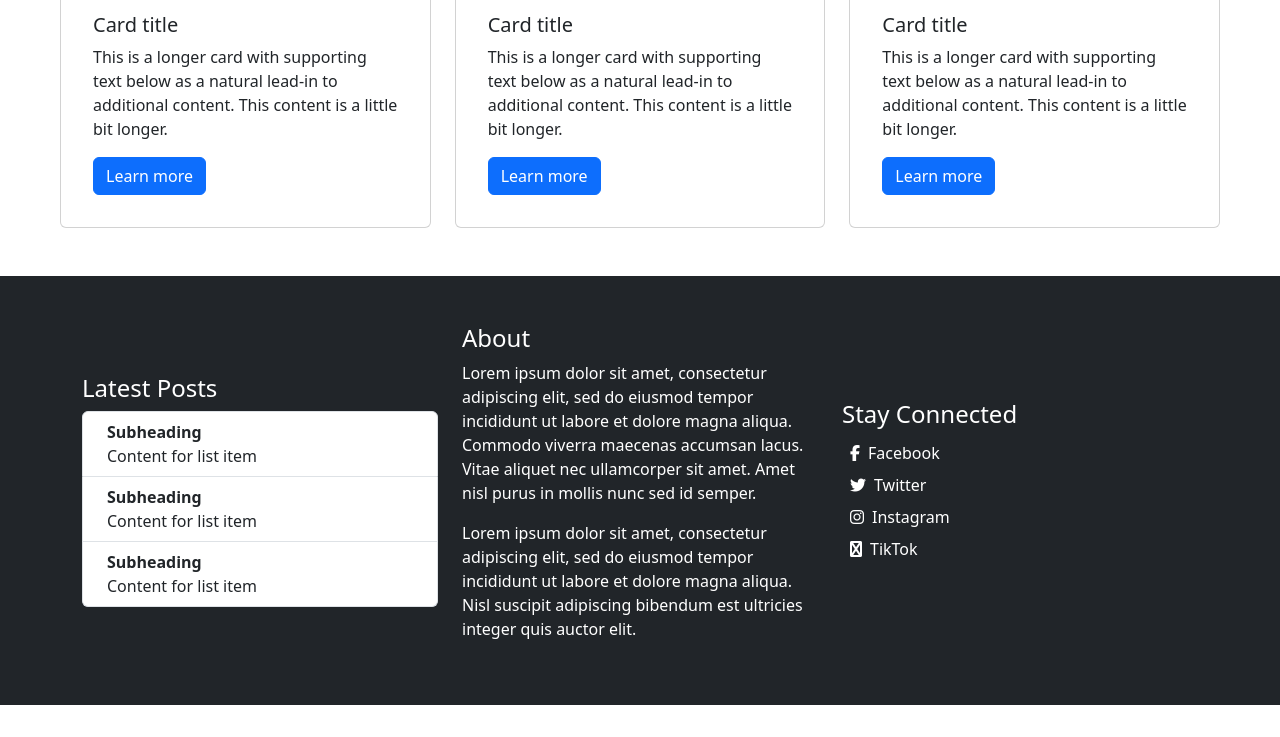
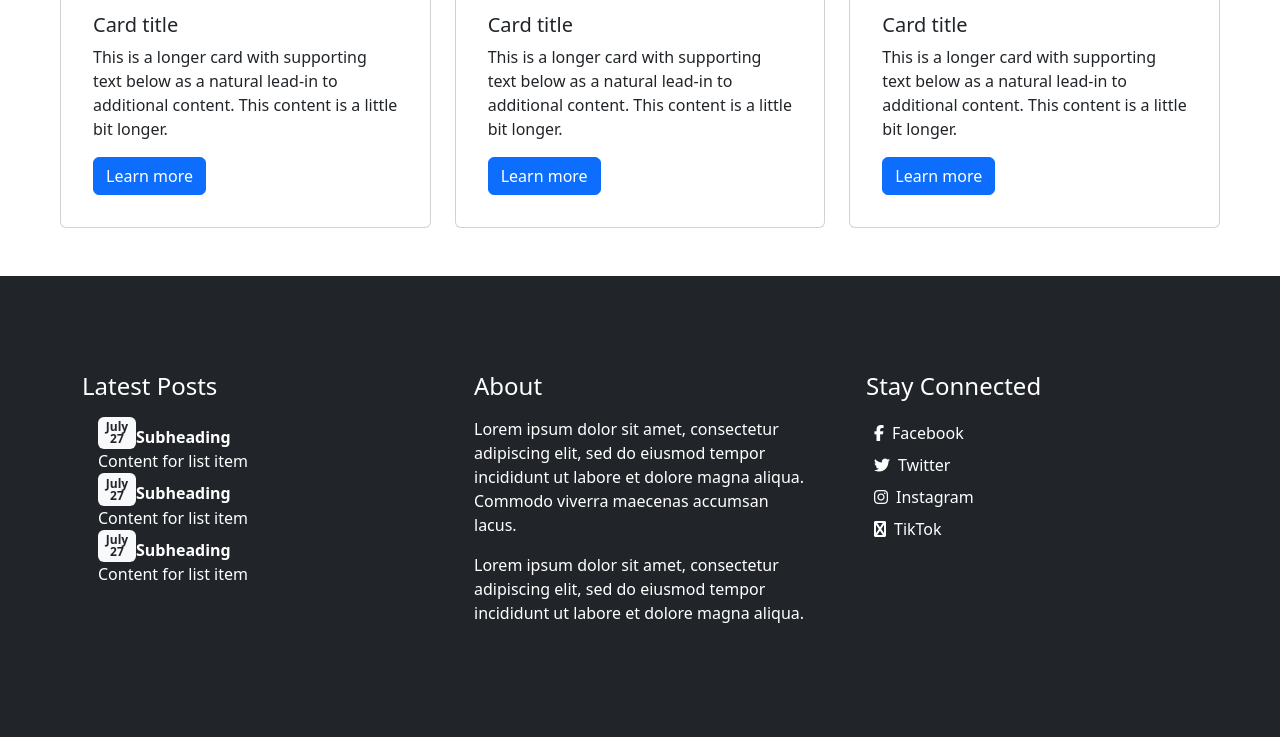
Before and after one commit to AshDesignsllc/Bootstrap_Debrief, a plain HTML site: page index.html in a window 1280 px wide. Shown: the part 990-1727 px from the top of the page. Before the commit the page ends 1695 px from the top, so only its background shows below. Drawn offline with nearby package versions, Linux system fonts and the light colour scheme.

Commit message:
Add badges to latest posts

```diff
--- a/index.html
+++ b/index.html
@@ -97,38 +97,38 @@
     </main>
     <footer class="bg-dark text-white pt-5 pb-5">
         <div class="container">
-            <div class="row align-items-center">
-              <div class="col">
+            <div class="row align-items-start">
+              <div class="col pt-5">
                 <h4>Latest Posts</h3>
-                    <ol class="list-group">
+                    <ul class="list p-2">
                         <li class="list-group-item d-flex justify-content-between align-items-start">
                           <div class="ms-2 me-auto">
-                            <div class="fw-bold">Subheading</div>
+                            <div class="fw-bold"><span class="badge bg-light text-dark">July <br>27</span>Subheading</div>
                             Content for list item
                           </div>
                         </li>
                         <li class="list-group-item d-flex justify-content-between align-items-start">
                           <div class="ms-2 me-auto">
-                            <div class="fw-bold">Subheading</div>
+                            <div class="fw-bold"><span class="badge bg-light text-dark">July <br>27</span>Subheading</div>
                             Content for list item
                           </div>
                         </li>
                         <li class="list-group-item d-flex justify-content-between align-items-start">
                           <div class="ms-2 me-auto">
-                            <div class="fw-bold">Subheading</div>
+                            <div class="fw-bold"><span class="badge bg-light text-dark">July <br>27</span>Subheading</div>
                             Content for list item
                           </div>
                         </li>
-                      </ol>
+                      </ul>
               </div>
-              <div class="col">
+              <div class="col p-5">
                 <h4>About</h4>
-                <p>Lorem ipsum dolor sit amet, consectetur adipiscing elit, sed do eiusmod tempor incididunt ut labore et dolore magna aliqua. Commodo viverra maecenas accumsan lacus. Vitae aliquet nec ullamcorper sit amet. Amet nisl purus in mollis nunc sed id semper.</p>
-                <p>Lorem ipsum dolor sit amet, consectetur adipiscing elit, sed do eiusmod tempor incididunt ut labore et dolore magna aliqua. Nisl suscipit adipiscing bibendum est ultricies integer quis auctor elit.</p>
+                <p class="pt-2">Lorem ipsum dolor sit amet, consectetur adipiscing elit, sed do eiusmod tempor incididunt ut labore et dolore magna aliqua. Commodo viverra maecenas accumsan lacus.</p>
+                <p>Lorem ipsum dolor sit amet, consectetur adipiscing elit, sed do eiusmod tempor incididunt ut labore et dolore magna aliqua.</p>
               </div>
-              <div class="col">
+              <div class="col pt-5">
                 <h4>Stay Connected</h4>
-                <ul class="list-unstyled">
+                <ul class="list-unstyled pt-2">
                     <li><i class="fa fa-facebook p-2"></i>Facebook</li>
                     <li><i class="fa fa-twitter p-2"></i>Twitter</li>
                     <li><i class="fa fa-instagram p-2"></i>Instagram</li>
```
